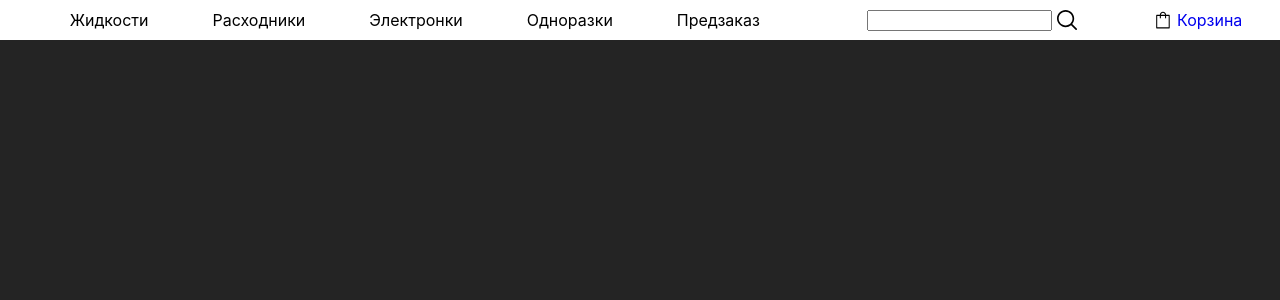
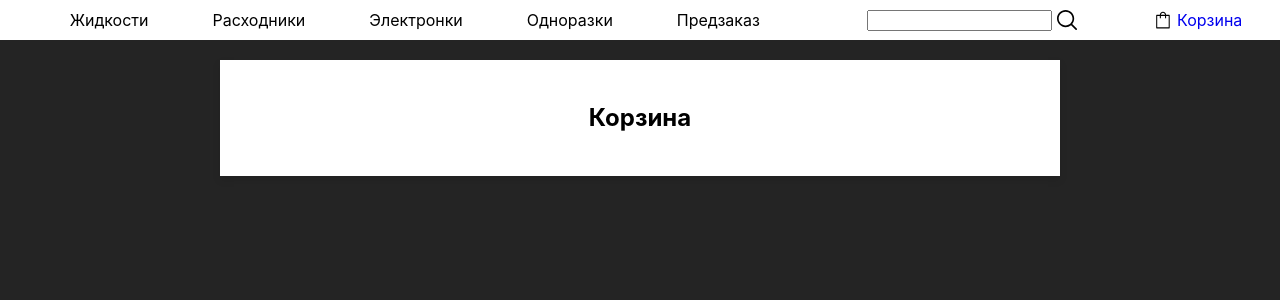
Before and after one commit to dfy780/site, a React (Vite) app: page /cart in a window 1280 px wide. Shown: the top 300 px of the page. Built offline with nearby package versions, Linux system fonts and the light colour scheme.

Commit message:
Cart frame and links

```diff
--- a/src/App.css
+++ b/src/App.css
@@ -1,5 +1,6 @@
 #root {
   margin: 0;
+
   padding: 0;
 }
 
--- a/src/App.jsx
+++ b/src/App.jsx
@@ -4,6 +4,7 @@ import Header from "./Header/Header";
 import Catalogue from "./Catalogue/Catalogue";
 import { getPageQuantity } from "./Catalogue/Catalogue";
 import Pages from "./Pages/Pages";
+import Cart from "./Cart/Cart";
 import { createBrowserRouter, RouterProvider } from "react-router-dom";
 import { div } from "framer-motion/client";
 
@@ -23,7 +24,7 @@ function App() {
         </>
       ),
     },
-    { path: "/cart", element: <div>Placeholder</div> },
+    { path: "/cart", element: <Cart /> },
   ]);
 
   return (
--- /dev/null
+++ b/src/Cart/Cart.jsx
@@ -0,0 +1,12 @@
+import styles from "./Cart.module.css";
+import { useState, useEffect } from "react";
+
+function Cart() {
+  return (
+    <div className={styles.cartContainer}>
+      <h2>Корзина</h2>
+    </div>
+  );
+}
+
+export default Cart;
--- /dev/null
+++ b/src/Cart/Cart.module.css
@@ -0,0 +1,14 @@
+.cartContainer {
+    max-width: 800px;
+    margin: 60px auto;
+    padding: 20px;
+    background-color: white;
+    box-shadow: 0 4px 8px rgba(0, 0, 0, 0.1);
+}
+
+.cartContainer h2 {
+    font-size: 24px;
+    font-weight: bold;
+    margin-bottom: 20px;
+    text-align: center;
+}
--- a/src/Catalogue/Card.jsx
+++ b/src/Catalogue/Card.jsx
@@ -1,15 +1,7 @@
 import styles from "./Catalogue.module.css";
-import Cookies from "js-cookie";
 import { Link } from "react-router-dom";
 
-function clickHandler(tcode) {
-  let codes = [];
-  if (Cookies.get("cartCodes")) {
-    codes = Cookies.get("cartCodes");
-    codes.push(tcode);
-  } else codes = tcode;
-  Cookies.set("cartCodes", codes);
-}
+function clickHandler(tcode) {}
 
 export default function Card({ imgsrc, pkey, name, tcode }) {
   return (
@@ -25,7 +17,7 @@ export default function Card({ imgsrc, pkey, name, tcode }) {
       <a
         href="/cart"
         onClick={() => {
-          clickHandler(tocde);
+          clickHandler(tcode);
         }}
       >
         <svg
--- a/src/Catalogue/Catalogue.module.css
+++ b/src/Catalogue/Catalogue.module.css
@@ -44,12 +44,13 @@
 }
 
 .card svg {
+    background-color: #ffe5c4;
     width: 30px;
     height: 30px;
 }
 
 .card a {
-    background-color: #ffe5c4;
+
     transition: ease 0.2s;
     position: relative;
     left: 120px;
@@ -57,7 +58,7 @@
     border: none;
 }
 
-.card a:hover {
+.card svg:hover {
     background-color: #40326E;
     transition: ease 0.2s;
     cursor: pointer;
--- a/src/Header/Header.css
+++ b/src/Header/Header.css
@@ -1,4 +1,5 @@
 nav {
+    top: 0;
     z-index: 10;
     display: flex;
     flex-wrap: wrap;
--- a/src/Header/Header.jsx
+++ b/src/Header/Header.jsx
@@ -1,6 +1,5 @@
 import "./Header.css";
 import { useState } from "react";
-import { Link } from "react-router-dom";
 
 export default function Header() {
   return (
```
